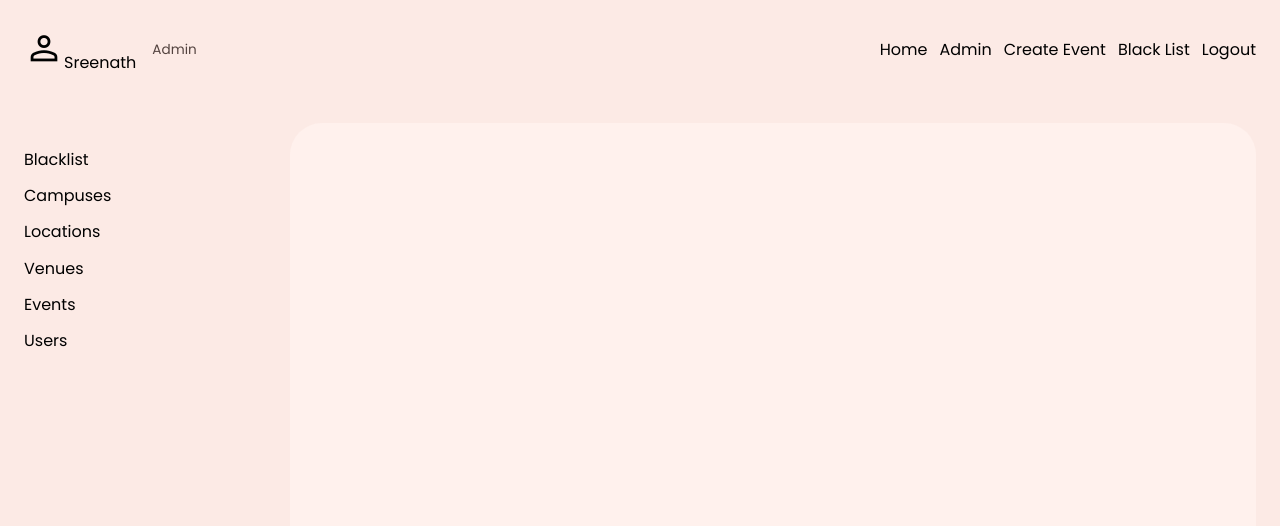
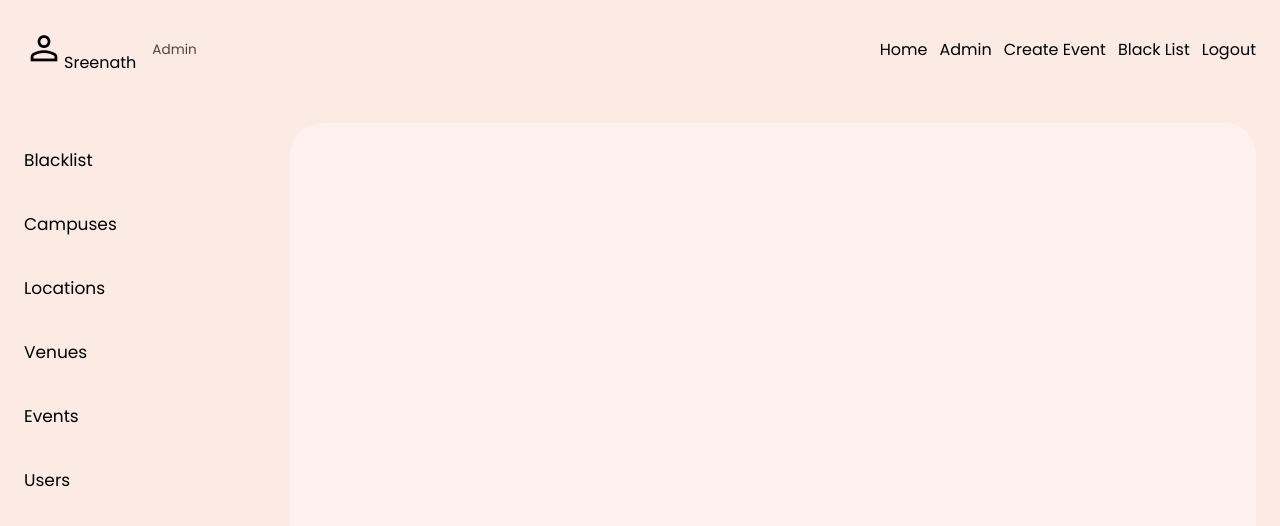
Before and after one commit to SreenathKarthick11/Eagle, a React (Vite) app in the folder frontend/: page / in a window 1280 px wide. Both pictures are taken after a click on the element "Admin". Shown: the top 526 px of the page. Built offline with nearby package versions, Linux system fonts and the light colour scheme.

Commit message:
Frontend: Increased font size in admin sidebar.

```diff
--- a/frontend/src/components/adminbar.tsx
+++ b/frontend/src/components/adminbar.tsx
@@ -6,28 +6,28 @@ export const Adminbar = () => {
   const navigate = useNavigate();
 
   return (
-    <div className="sidebar">
-      <md-text-button onClick={() => navigate("/admin/blacklist")}>
+    <div className="admin_sidebar">
+      <md-text-button className="admin_sidebar_button" onClick={() => navigate("/admin/blacklist")}>
         Blacklist
       </md-text-button>
 
-      <md-text-button onClick={() => navigate("/admin/campuses")}>
+      <md-text-button className="admin_sidebar_button" onClick={() => navigate("/admin/campuses")}>
         Campuses
       </md-text-button>
 
-      <md-text-button onClick={() => navigate("/admin/locations")}>
+      <md-text-button className="admin_sidebar_button" onClick={() => navigate("/admin/locations")}>
         Locations
       </md-text-button>
 
-      <md-text-button onClick={() => navigate("/admin/venues")}>
+      <md-text-button className="admin_sidebar_button" onClick={() => navigate("/admin/venues")}>
         Venues
       </md-text-button>
 
-      <md-text-button onClick={() => navigate("/admin/events")}>
+      <md-text-button className="admin_sidebar_button" onClick={() => navigate("/admin/events")}>
         Events
       </md-text-button>
 
-      <md-text-button onClick={() => navigate("/admin/promote")}>
+      <md-text-button className="admin_sidebar_button" onClick={() => navigate("/admin/promote")}>
         Users
       </md-text-button>
     </div>
--- a/frontend/src/components/styles/adminbar.css
+++ b/frontend/src/components/styles/adminbar.css
@@ -1,9 +1,13 @@
-.sidebar {
+.admin_sidebar {
   display: grid;
   grid-template-columns: 1fr;
-  gap: 0.7em;
   margin-top: 1.5em;
   background: var(--md-sys-color-surface-coutainer);
   border-radius: var(--border-radius);
   align-content: start;
+  grid-auto-rows: 4em;
 }
+
+.admin_sidebar_button {
+  font-size: 17px;
+}
```
